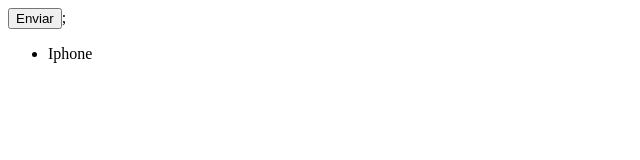
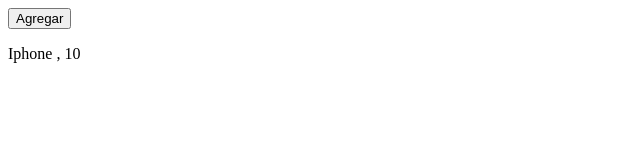
Before and after one commit to EstebanKiito/Skibidi-React, a React (Vite) app: page / in a window 1280 px wide. Shown: the top 160 px of the page, without its empty margins (0-640 px from the left). Built offline with nearby package versions, Linux system fonts and the light colour scheme.

Commit message:
Actualizando Objetos

```diff
--- a/src/App.tsx
+++ b/src/App.tsx
@@ -7,24 +7,22 @@
  */
 
 function App() {
-  const [prodcuts, setProducts] = useState([{ name: "Iphone" }]);
+  const [prodcut, setProduct] = useState({ name: "Iphone", stock: 10 });
   const handleClick = () => {
-    //prodcuts.push({ name: "Samsung" }); // Metodo Mutable: Toma la variable de products y la modifica directamente
-    // El hook detecta cuando le pasamos una referencia nueva
-    // No si modificamos el objeto directamente
-    //1. let newProducts = prodcuts.concat({ name: "Xiaomi" }); // Metodo Inmutable: Crea una nueva referencia
-    //2. let newProducts = [...prodcuts, { name: "Xiaomi" }]; // Metodo Inmutable: Crea una nueva referencia
-    setProducts((prevState) => [...prevState, { name: "Xiaomi" }]); // Metodo Inmutable: Crea una nueva referencia
+    // --- ACTUALIZANDO OBJETOS ---
+
+    //prodcut.name = "Samsung"; // Mutacion: Modifica el objeto original
+    const newProduct = { ...prodcut, name: "Samsung" }; // Copia el objeto y modifica el nombre
+
+    setProduct(newProduct); // Metodo Inmutable: Crea una nueva referencia
   };
 
   return (
     <div>
-      <button onClick={handleClick}>Enviar</button>;
-      <ul>
-        {prodcuts.map((prodcuts) => (
-          <li key={prodcuts.name}>{prodcuts.name}</li>
-        ))}
-      </ul>
+      <button onClick={handleClick}>Agregar</button>
+      <p>
+        {prodcut.name} , {prodcut.stock}
+      </p>
     </div>
   );
 }
```
